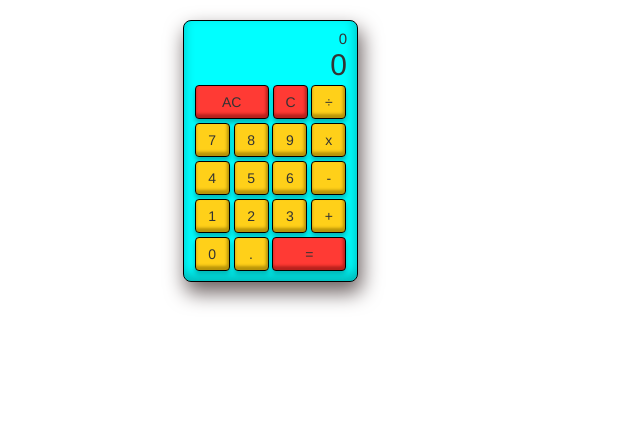
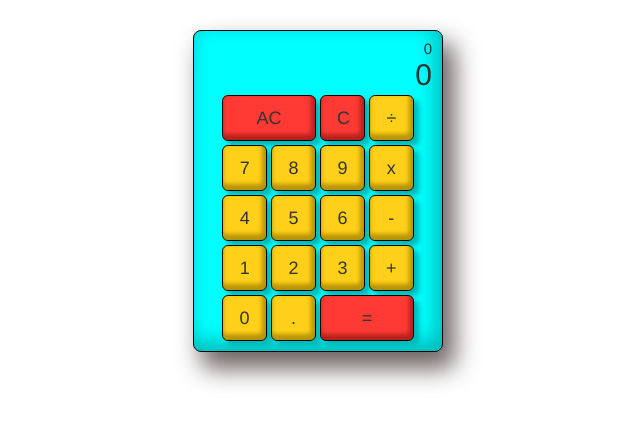
Before and after one commit to lacyjpr/calculator, a plain HTML site: page index.html in a window 1280 px wide. Shown: the whole page, without its empty margins (297-937 px from the left). Drawn offline with nearby package versions, Linux system fonts and the light colour scheme.

Commit message:
Resize larger

```diff
--- a/css/style.css
+++ b/css/style.css
@@ -1,12 +1,12 @@
 .calc {
-	width: 175px;
+	width: 250px;
 	padding: 10px;
-	margin: 20px;
+	margin: 30px;
 	text-align: center;
 	border: 1px solid black;
 	border-radius: 8px;
 	background-color: #00ffff;
-	box-shadow: 3px 10px 20px 1px #706565, inset -1px -6px 12px 0.1px #00b8b8;
+	box-shadow: 10px 15px 25px 2px #706565, inset -5px -8px 20px 1px #00b8b8;
 
 }
 
@@ -31,14 +31,14 @@
 }
 
 .btn {
-	width: 35px;
+	width: 45px;
 	border: 1px solid black;
 	background-color: #ffd019;
-	box-shadow: 0px 4px 5px 0px #00b8b8, inset -1px -3px 3px 1px #b89409;
+	box-shadow: 5px 5px 5px 0px #00b8b8, inset -2px -4px 4px 2px #b89409;
 }
 
 .btn-wide {
-	width: 74px;
+	width: 94px;
 }
 
 .btn:hover, .btn:focus, .btn:active {
@@ -59,5 +59,5 @@
 
 .allClear, .clear, .equals {
 	background-color: #ff3a34;
-	box-shadow: 0px 4px 5px 0px #00b8b8, inset -1px -3px 3px 1px #b8211c;
+	box-shadow: 5px 5px 5px 0px #00b8b8, inset -2px -4px 4px 2px #b8211c;
 }
--- a/index.html
+++ b/index.html
@@ -16,42 +16,42 @@
 	<body>
 		<div class="container">
 			<div class="row">
-				<div class="col-md-4 col-md-offset-4">
+				<div class="col-xs-4 col-xs-offset-1 col-md-4 col-md-offset-4">
 					<div class="calc">
 						<h2 class="formula">0</h2>
 						<h1 class="solution">0</h1>
 
 						<div class="button-row">
-							<button type="button" class="btn btn-default btn-wide allClear">AC</button>
-							<button type="button" class="btn btn-default clear">C</button>
-							<button type="button" class="btn btn-default divide">÷</button>
+							<button type="button" class="btn btn-default btn-lg btn-wide allClear">AC</button>
+							<button type="button" class="btn btn-default btn-lg clear">C</button>
+							<button type="button" class="btn btn-default btn-lg divide">÷</button>
 						</div>
 
 						<div class="button-row">
-							<button type="button" class="btn btn-default 7">7</button>
-							<button type="button" class="btn btn-default 8">8</button>
-							<button type="button" class="btn btn-default 9">9</button>
-							<button type="button" class="btn btn-default multiply">x</button>
+							<button type="button" class="btn btn-default btn-lg 7">7</button>
+							<button type="button" class="btn btn-default btn-lg 8">8</button>
+							<button type="button" class="btn btn-default btn-lg 9">9</button>
+							<button type="button" class="btn btn-default btn-lg multiply">x</button>
 						</div>
 
 						<div class="button-row">
-							<button type="button" class="btn btn-default 4">4</button>
-							<button type="button" class="btn btn-default 5">5</button>
-							<button type="button" class="btn btn-default 6">6</button>
-							<button type="button" class="btn btn-default subtract">-</button>
+							<button type="button" class="btn btn-default btn-lg 4">4</button>
+							<button type="button" class="btn btn-default btn-lg 5">5</button>
+							<button type="button" class="btn btn-default btn-lg 6">6</button>
+							<button type="button" class="btn btn-default btn-lg subtract">-</button>
 						</div>
 
 						<div class="button-row">
-							<button type="button" class="btn btn-default 1">1</button>
-							<button type="button" class="btn btn-default 2">2</button>
-							<button type="button" class="btn btn-default 3">3</button>
-							<button type="button" class="btn btn-default add">+</button>
+							<button type="button" class="btn btn-default btn-lg 1">1</button>
+							<button type="button" class="btn btn-default btn-lg 2">2</button>
+							<button type="button" class="btn btn-default btn-lg 3">3</button>
+							<button type="button" class="btn btn-default btn-lg add">+</button>
 						</div>
 
 						<div class="button-row">
-							<button type="button" class="btn btn-default 0">0</button>
-							<button type="button" class="btn btn-default decimal">.</button>
-							<button type="button" class="btn btn-default btn-wide equals">=</button>
+							<button type="button" class="btn btn-default btn-lg 0">0</button>
+							<button type="button" class="btn btn-default btn-lg decimal">.</button>
+							<button type="button" class="btn btn-default btn-lg btn-wide equals">=</button>
 						</div>
 
 					</div>
```
